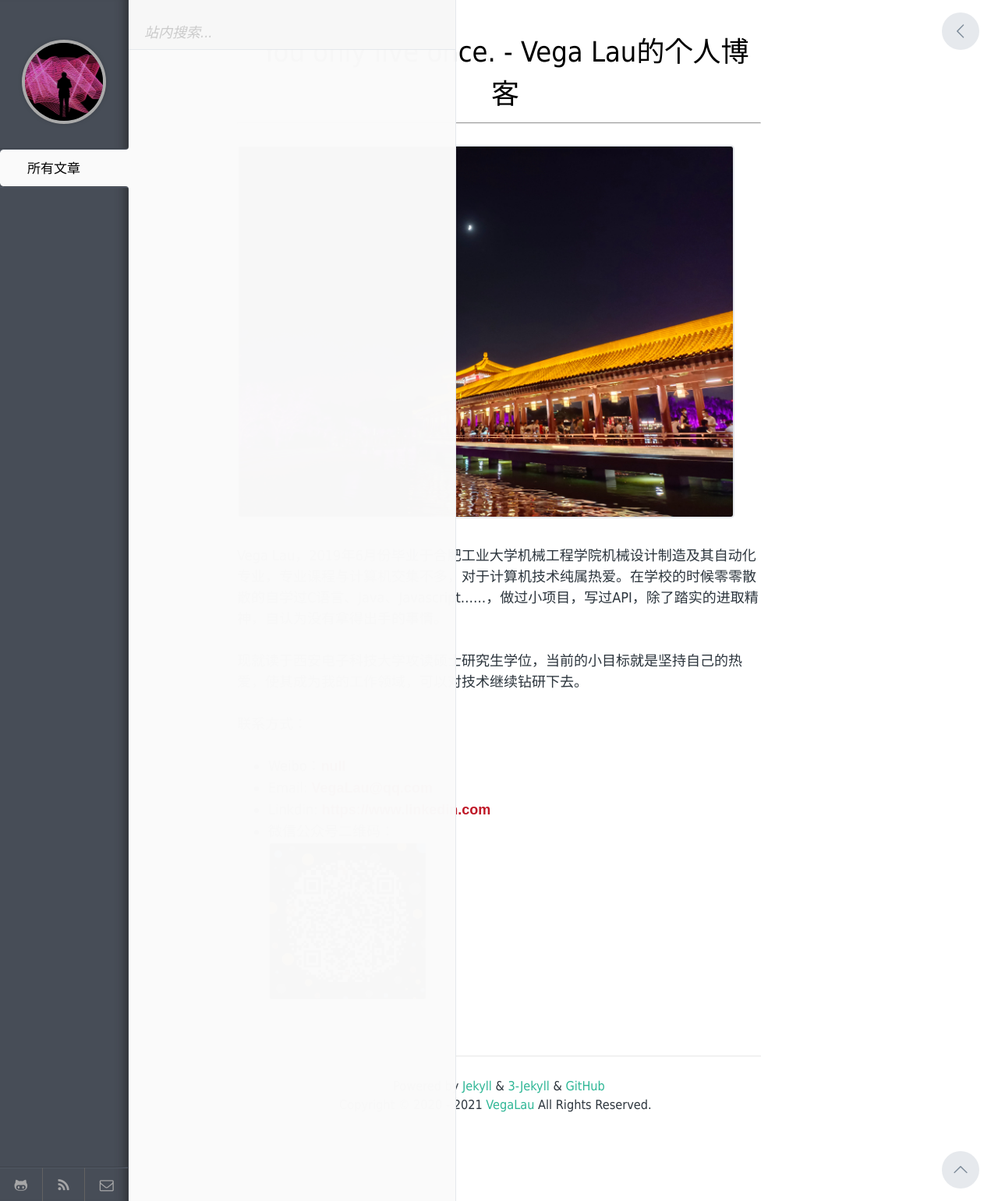
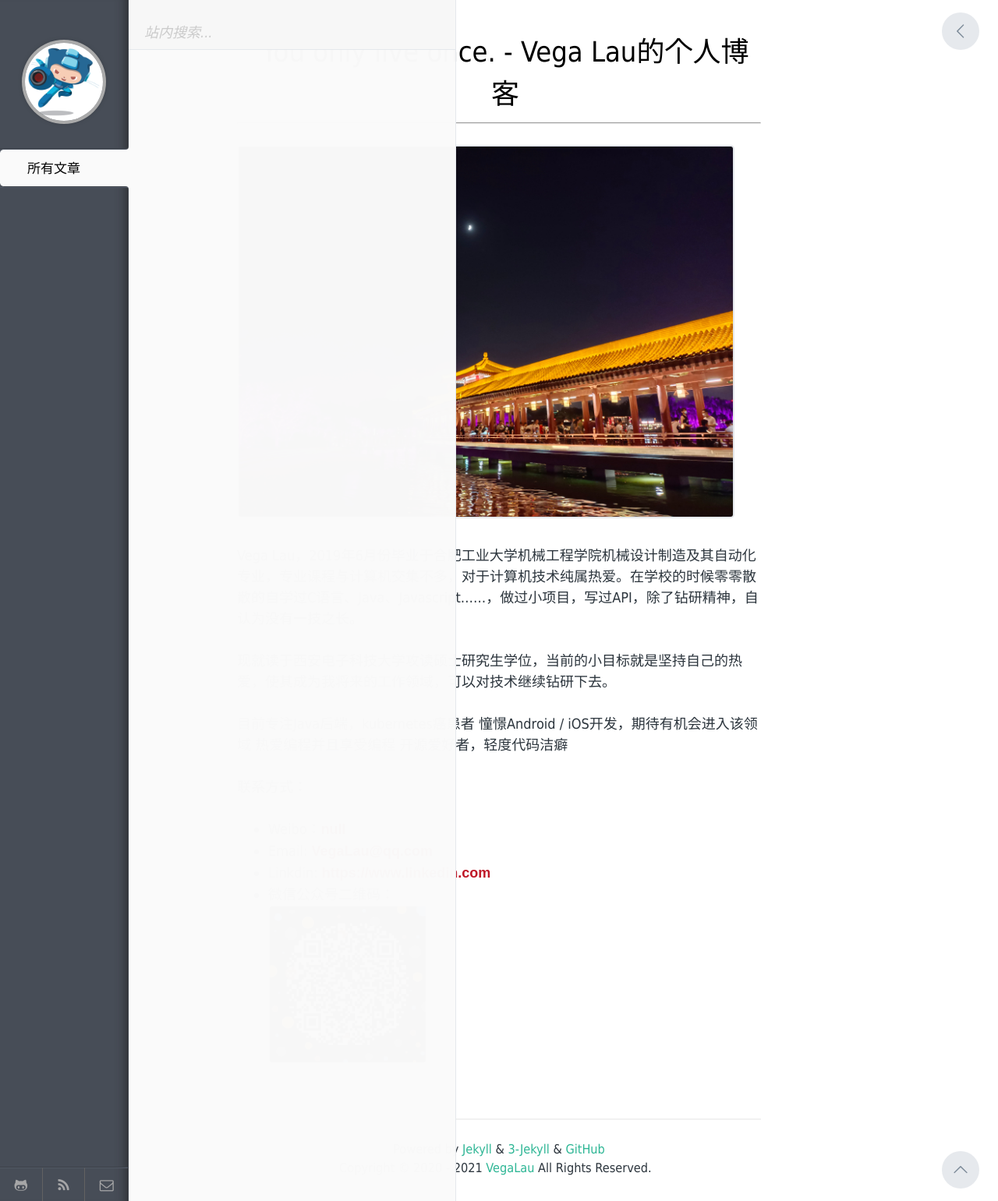
Before and after one commit to YuJie2020/yujie2020.github.io, a Jekyll site: the page built from index.md, in a window 1280 px wide. Shown: the whole page at 78% size. Built offline with Jekyll 4.4.1, drawn with Linux system fonts in a browser that asks for light colours; comment, search, counter and statistics services are not loaded.

Commit message:
update index

```diff
--- a/index.md
+++ b/index.md
@@ -6,9 +6,14 @@
 
 ![](/images/1997-05-18-about-me/head.jpg)
 
-Vega Lau，2019年6月份毕业于合肥工业大学机械工程学院机械设计制造及其自动化专业，专业课程与计算机交集不多，对于计算机技术纯属热爱。在学校的时候零零散散的自学过C语言、Java、Javascript……，做过小项目，写过API，除了踏实的进取精神，自认为没有拿得出手的事情。
+Vega Lau，2019年6月份毕业于合肥工业大学机械工程学院机械设计制造及其自动化专业，专业课程与计算机交集不多，对于计算机技术纯属热爱。在学校的时候零零散散的自学过C语言、Java、Javascript……，做过小项目，写过API，除了钻研精神，自认为没有一技之长。
 
-现就读于西安电子科技大学攻读硕士研究生学位，当前的小目标就是坚持自己的热爱，使其成为我的工作领域，可以对技术继续钻研下去。
+现就读于西安电子科技大学攻读硕士研究生学位，当前的小目标就是坚持自己的热爱，使其成为我将来的工作领域，可以对技术继续钻研下去。
+
+目前专注Java后端，kubernetes癌患者
+憧憬Android / iOS开发，期待有机会进入该领域
+热爱编程并且享受编程
+开源爱好者，轻度代码洁癖
 
 联系方式：
 
```
Also changed, not shown: assets/image/404.jpg, assets/image/avatar.png, assets/image/favicon.ico.
